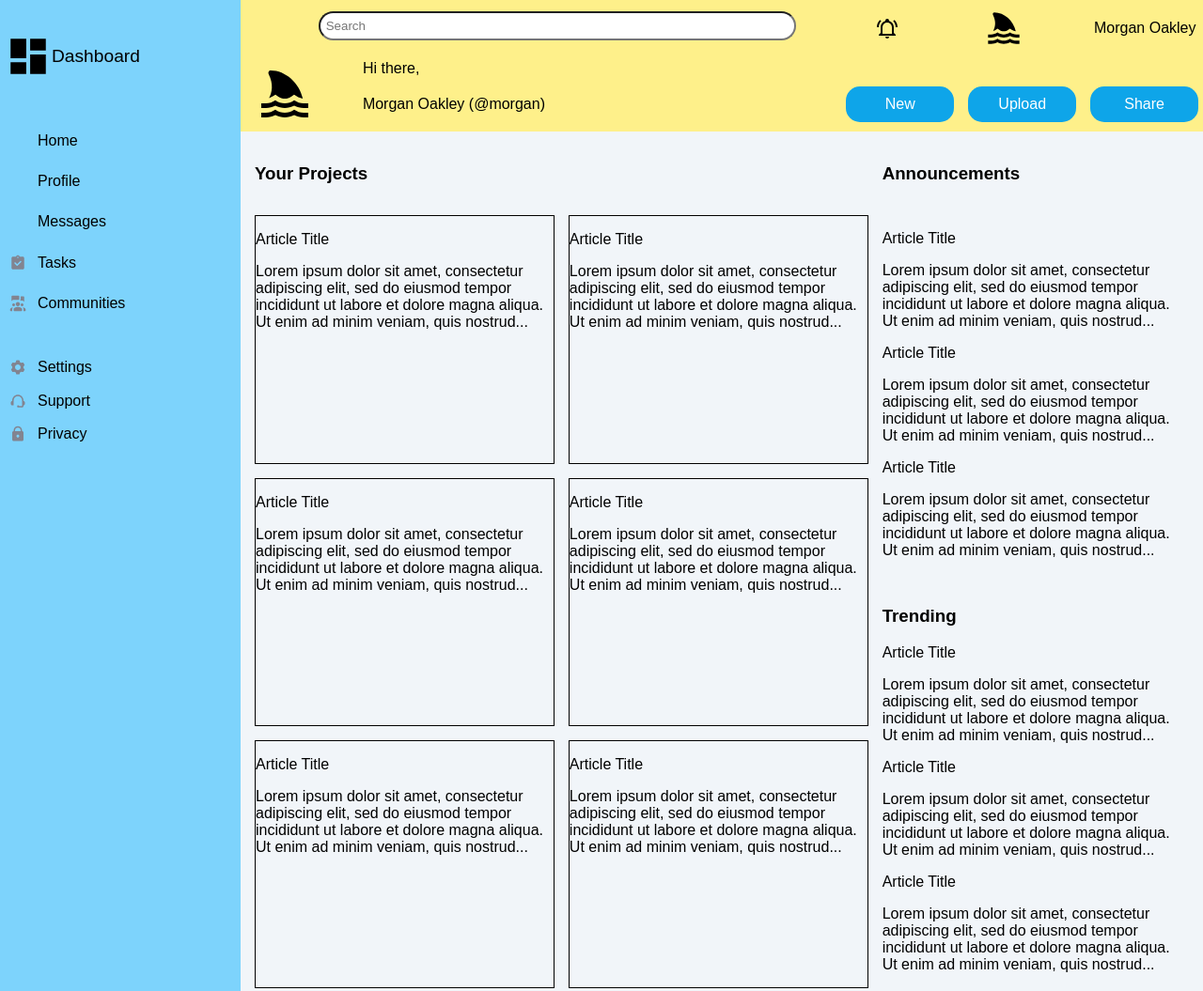
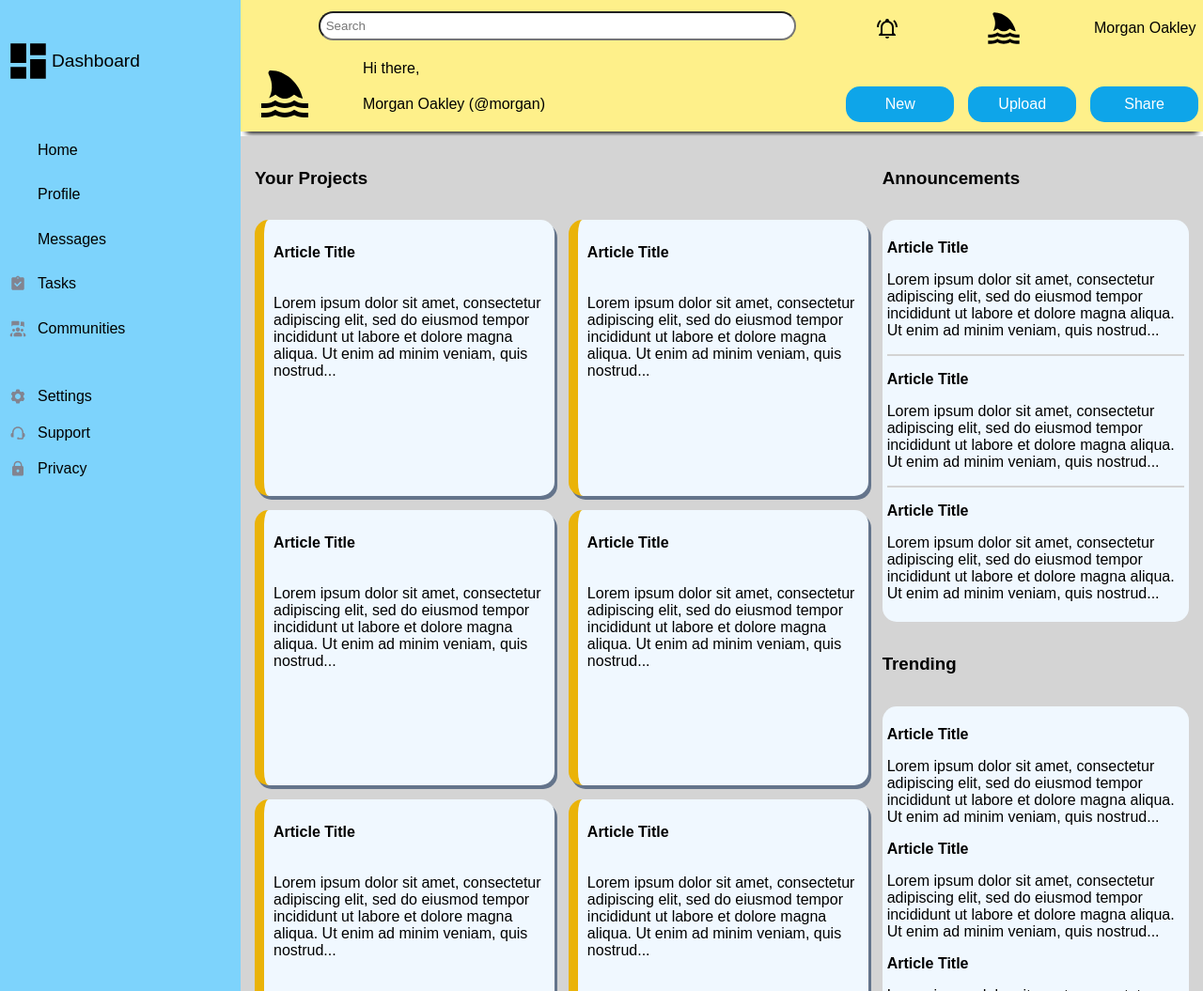
Before and after one commit to ZygisG13/admin-dashboard, a plain HTML site: page index.html in a window 1280 px wide. Shown: the top 1055 px of the page at 94% size. Drawn offline with Linux system fonts and the light colour scheme.

Commit message:
main content style - done

```diff
--- a/index.html
+++ b/index.html
@@ -59,42 +59,42 @@
         <div class="projects">
           <div class="card">
             <p class="title">Article Title</p>
-            <p>
+            <p class="card-text">
               Lorem ipsum dolor sit amet, consectetur adipiscing elit, sed do eiusmod tempor
               incididunt ut labore et dolore magna aliqua. Ut enim ad minim veniam, quis nostrud...
             </p>
           </div>
           <div class="card">
             <p class="title">Article Title</p>
-            <p>
+            <p class="card-text">
               Lorem ipsum dolor sit amet, consectetur adipiscing elit, sed do eiusmod tempor
               incididunt ut labore et dolore magna aliqua. Ut enim ad minim veniam, quis nostrud...
             </p>
           </div>
           <div class="card">
             <p class="title">Article Title</p>
-            <p>
+            <p class="card-text">
               Lorem ipsum dolor sit amet, consectetur adipiscing elit, sed do eiusmod tempor
               incididunt ut labore et dolore magna aliqua. Ut enim ad minim veniam, quis nostrud...
             </p>
           </div>
           <div class="card">
             <p class="title">Article Title</p>
-            <p>
+            <p class="card-text">
               Lorem ipsum dolor sit amet, consectetur adipiscing elit, sed do eiusmod tempor
               incididunt ut labore et dolore magna aliqua. Ut enim ad minim veniam, quis nostrud...
             </p>
           </div>
           <div class="card">
             <p class="title">Article Title</p>
-            <p>
+            <p class="card-text">
               Lorem ipsum dolor sit amet, consectetur adipiscing elit, sed do eiusmod tempor
               incididunt ut labore et dolore magna aliqua. Ut enim ad minim veniam, quis nostrud...
             </p>
           </div>
           <div class="card">
             <p class="title">Article Title</p>
-            <p>
+            <p class="card-text">
               Lorem ipsum dolor sit amet, consectetur adipiscing elit, sed do eiusmod tempor
               incididunt ut labore et dolore magna aliqua. Ut enim ad minim veniam, quis nostrud...
             </p>
@@ -102,45 +102,47 @@
         </div>
         <div class="announcements">
           <div class="card">
-            <p class="title">Article Title</p>
+            <p class="announ-title">Article Title</p>
+            <p class="announ-text">
+              Lorem ipsum dolor sit amet, consectetur adipiscing elit, sed do eiusmod tempor
+              incididunt ut labore et dolore magna aliqua. Ut enim ad minim veniam, quis nostrud...
+            </p>
+          </div>
+          <div class="announcement-border"></div>
+          <div class="card">
+            <p class="announ-title">Article Title</p>
+            <p class="announ-text">
+              Lorem ipsum dolor sit amet, consectetur adipiscing elit, sed do eiusmod tempor
+              incididunt ut labore et dolore magna aliqua. Ut enim ad minim veniam, quis nostrud...
+            </p>
+          </div>
+          <div class="announcement-border"></div>
+          <div class="card">
+            <p class="announ-title">Article Title</p>
+            <p class="announ-text">
+              Lorem ipsum dolor sit amet, consectetur adipiscing elit, sed do eiusmod tempor
+              incididunt ut labore et dolore magna aliqua. Ut enim ad minim veniam, quis nostrud...
+            </p>
+          </div>
+        </div>
+        <h3 class="trending-headline">Trending</h3>
+        <div class="trending">
+          <div class="card">
+            <p class="trending-title">Article Title</p>
             <p>
               Lorem ipsum dolor sit amet, consectetur adipiscing elit, sed do eiusmod tempor
               incididunt ut labore et dolore magna aliqua. Ut enim ad minim veniam, quis nostrud...
             </p>
           </div>
           <div class="card">
-            <p class="title">Article Title</p>
+            <p class="trending-title">Article Title</p>
             <p>
               Lorem ipsum dolor sit amet, consectetur adipiscing elit, sed do eiusmod tempor
               incididunt ut labore et dolore magna aliqua. Ut enim ad minim veniam, quis nostrud...
             </p>
           </div>
           <div class="card">
-            <p class="title">Article Title</p>
-            <p>
-              Lorem ipsum dolor sit amet, consectetur adipiscing elit, sed do eiusmod tempor
-              incididunt ut labore et dolore magna aliqua. Ut enim ad minim veniam, quis nostrud...
-            </p>
-          </div>
-        </div>
-        <div class="trending">
-          <h3 class="trending-headline">Trending</h3>
-          <div class="card">
-            <p class="title">Article Title</p>
-            <p>
-              Lorem ipsum dolor sit amet, consectetur adipiscing elit, sed do eiusmod tempor
-              incididunt ut labore et dolore magna aliqua. Ut enim ad minim veniam, quis nostrud...
-            </p>
-          </div>
-          <div class="card">
-            <p class="title">Article Title</p>
-            <p>
-              Lorem ipsum dolor sit amet, consectetur adipiscing elit, sed do eiusmod tempor
-              incididunt ut labore et dolore magna aliqua. Ut enim ad minim veniam, quis nostrud...
-            </p>
-          </div>
-          <div class="card">
-            <p class="title">Article Title</p>
+            <p class="trending-title">Article Title</p>
             <p>
               Lorem ipsum dolor sit amet, consectetur adipiscing elit, sed do eiusmod tempor
               incididunt ut labore et dolore magna aliqua. Ut enim ad minim veniam, quis nostrud...
--- a/styles/style.css
+++ b/styles/style.css
@@ -94,7 +94,7 @@ body {
 }
 
 .projects {
-  grid-row: 2/4;
+  grid-row: 2/5;
   display: grid;
   grid-template-columns: repeat(auto-fit, minmax(300px, 1fr));
   gap: 15px;
@@ -114,16 +114,8 @@ body {
   background-color: #fef08a;
 }
 
-.projects .card {
-  border: 0.5px solid black;
-}
-
 .main-content {
- background-color: #f1f5f9;
-}
-
-.projects .card {
-  border: 0.5px solid black;
+  background-color: #d4d4d4;
 }
 
 .menu-big, .menu-small {
@@ -275,6 +267,12 @@ body {
 
 
 /*styles*/
+
+.header{
+  margin-bottom: 5px;
+  box-shadow: 0 8px 6px -6px black;
+}
+
 .search input[type=text]{
   width:500px;
   height:25px;
@@ -313,3 +311,37 @@ button:active{
   font-size: 16px;
   margin: 5px;
 }
+
+
+.projects .card {
+  background-color: aliceblue;
+  border-left: 10px solid #eab308;
+  border-radius: 15px;
+  box-shadow: 3px 4px #64748b;
+}
+
+.title {
+  font-weight: 700;
+  padding: 10px;
+}
+
+.card-text {
+  padding: 10px;
+}
+
+.announcements, .trending{
+  background-color: aliceblue;
+  border-radius: 15px;
+  padding: 5px;
+}
+
+
+.announcement-border {
+  width: 100%;
+  height: 2px;
+  background-color: lightgrey;
+}
+
+.announ-title, .trending-title{
+  font-weight: 700;
+}
```
